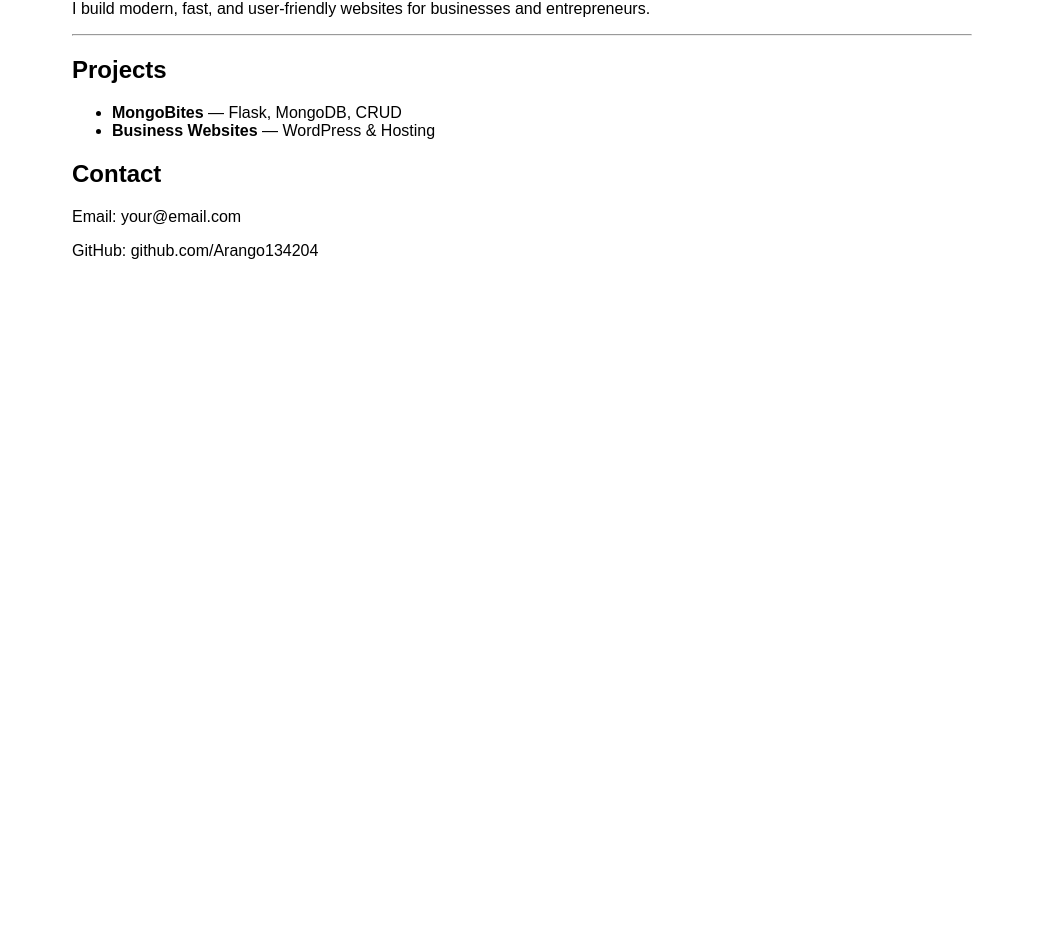
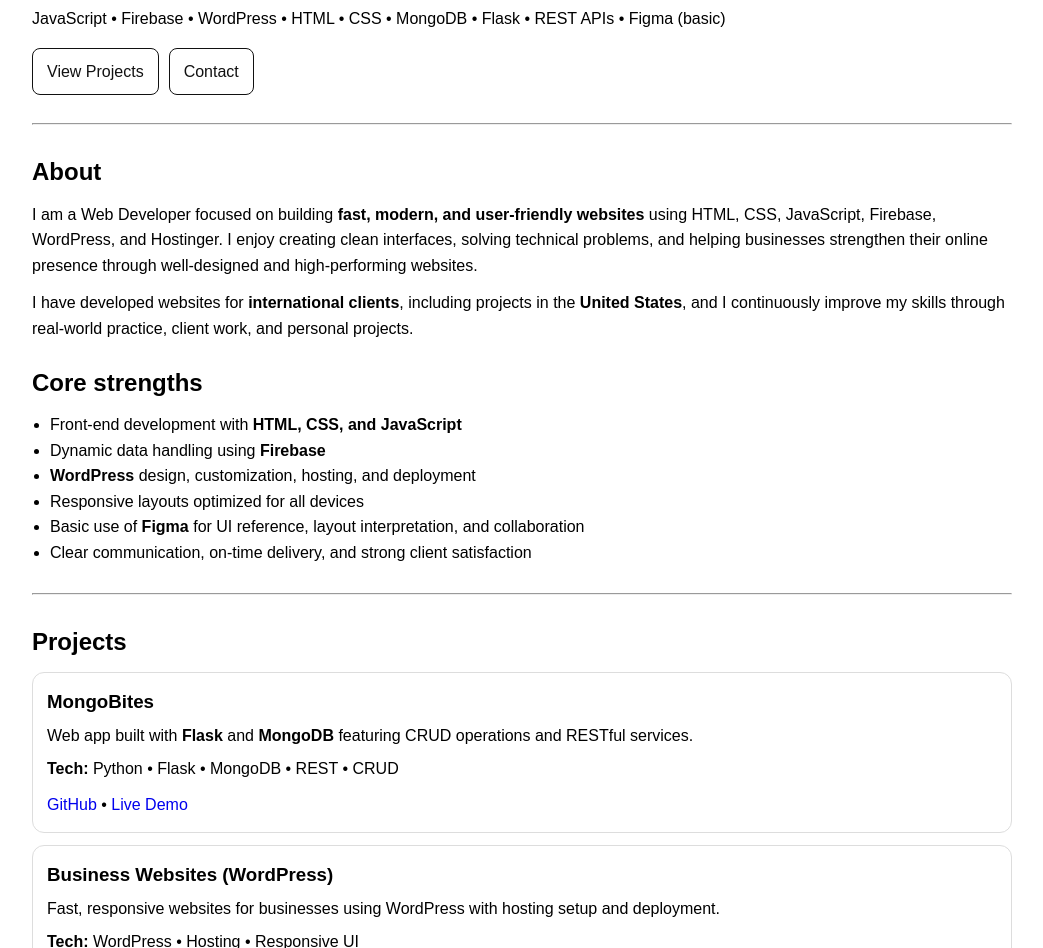
Before and after one commit to Arango134204/portfolio, a plain HTML site: page index.html in a window 1280 px wide. Shown: the part 152-1100 px from the top of the page, without its empty margins (118-1161 px from the left). Before the commit the page ends 800 px from the top, so only its background shows below. Drawn offline with Linux system fonts and the light colour scheme.

Commit message:
Update index.html

```diff
--- a/index.html
+++ b/index.html
@@ -3,28 +3,133 @@
 <head>
   <meta charset="utf-8" />
   <meta name="viewport" content="width=device-width, initial-scale=1" />
-  <title>Juan José | Web Developer</title>
+  <title>Juan José Arango | Web Developer</title>
+  <meta name="description" content="Web Developer building modern, high-performance websites with JavaScript, Firebase, and WordPress." />
 </head>
-<body style="font-family: Arial, sans-serif; max-width: 900px; margin: 60px auto; padding: 0 16px;">
 
-  <h1>Juan José Arango</h1>
-  <p><strong>Web Developer</strong> — JavaScript • Firebase • WordPress</p>
+<body style="font-family: Arial, sans-serif; line-height: 1.6; max-width: 980px; margin: 60px auto; padding: 0 16px;">
 
-  <p>
-    I build modern, fast, and user-friendly websites for businesses and entrepreneurs.
-  </p>
+  <!-- HERO -->
+  <header style="margin-bottom: 28px;">
+    <h1 style="margin: 0;">Juan José Arango</h1>
+    <p style="margin: 8px 0 0; font-size: 18px;">
+      <strong>Web Developer</strong> helping businesses build modern, high-performance websites.
+    </p>
+    <p style="margin: 10px 0 0;">
+      JavaScript • Firebase • WordPress • HTML • CSS • MongoDB • Flask • REST APIs • Figma (basic)
+    </p>
+
+    <div style="margin-top: 16px; display: flex; gap: 10px; flex-wrap: wrap;">
+      <a href="#projects" style="display:inline-block; padding:10px 14px; border:1px solid #111; text-decoration:none; color:#111; border-radius:8px;">
+        View Projects
+      </a>
+      <a href="#contact" style="display:inline-block; padding:10px 14px; border:1px solid #111; text-decoration:none; color:#111; border-radius:8px;">
+        Contact
+      </a>
+    </div>
+  </header>
 
   <hr>
 
-  <h2>Projects</h2>
-  <ul>
-    <li><strong>MongoBites</strong> — Flask, MongoDB, CRUD</li>
-    <li><strong>Business Websites</strong> — WordPress & Hosting</li>
-  </ul>
+  <!-- ABOUT -->
+  <section id="about" style="margin-top: 28px;">
+    <h2 style="margin: 0 0 10px;">About</h2>
+    <p style="margin: 0;">
+      I am a Web Developer focused on building <strong>fast, modern, and user-friendly websites</strong> using
+      HTML, CSS, JavaScript, Firebase, WordPress, and Hostinger. I enjoy creating clean interfaces, solving
+      technical problems, and helping businesses strengthen their online presence through well-designed and
+      high-performing websites.
+    </p>
+    <p style="margin: 12px 0 0;">
+      I have developed websites for <strong>international clients</strong>, including projects in the <strong>United States</strong>,
+      and I continuously improve my skills through real-world practice, client work, and personal projects.
+    </p>
+  </section>
 
-  <h2>Contact</h2>
-  <p>Email: your@email.com</p>
-  <p>GitHub: github.com/Arango134204</p>
+  <!-- CORE STRENGTHS -->
+  <section style="margin-top: 22px;">
+    <h2 style="margin: 0 0 10px;">Core strengths</h2>
+    <ul style="margin: 0; padding-left: 18px;">
+      <li>Front-end development with <strong>HTML, CSS, and JavaScript</strong></li>
+      <li>Dynamic data handling using <strong>Firebase</strong></li>
+      <li><strong>WordPress</strong> design, customization, hosting, and deployment</li>
+      <li>Responsive layouts optimized for all devices</li>
+      <li>Basic use of <strong>Figma</strong> for UI reference, layout interpretation, and collaboration</li>
+      <li>Clear communication, on-time delivery, and strong client satisfaction</li>
+    </ul>
+  </section>
+
+  <hr style="margin: 28px 0;">
+
+  <!-- PROJECTS -->
+  <section id="projects">
+    <h2 style="margin: 0 0 10px;">Projects</h2>
+
+    <div style="border:1px solid #ddd; border-radius:12px; padding:14px; margin-bottom: 12px;">
+      <h3 style="margin: 0 0 6px;">MongoBites</h3>
+      <p style="margin: 0 0 8px;">
+        Web app built with <strong>Flask</strong> and <strong>MongoDB</strong> featuring CRUD operations and RESTful services.
+      </p>
+      <p style="margin: 0;"><strong>Tech:</strong> Python • Flask • MongoDB • REST • CRUD</p>
+      <p style="margin: 10px 0 0;">
+        <a href="#" style="text-decoration:none;">GitHub</a> •
+        <a href="#" style="text-decoration:none;">Live Demo</a>
+      </p>
+    </div>
+
+    <div style="border:1px solid #ddd; border-radius:12px; padding:14px;">
+      <h3 style="margin: 0 0 6px;">Business Websites (WordPress)</h3>
+      <p style="margin: 0 0 8px;">
+        Fast, responsive websites for businesses using WordPress with hosting setup and deployment.
+      </p>
+      <p style="margin: 0;"><strong>Tech:</strong> WordPress • Hosting • Responsive UI</p>
+      <p style="margin: 10px 0 0;">
+        <a href="#" style="text-decoration:none;">Work Samples</a>
+      </p>
+    </div>
+
+    <p style="margin-top: 12px; color:#444;">
+      (Next: add 1–2 more projects like your Turnero EPS / Angular-Spring project when you’re ready.)
+    </p>
+  </section>
+
+  <hr style="margin: 28px 0;">
+
+  <!-- SERVICES -->
+  <section id="services">
+    <h2 style="margin: 0 0 10px;">Services</h2>
+    <ul style="margin: 0; padding-left: 18px;">
+      <li><strong>Business websites</strong> (WordPress or custom)</li>
+      <li><strong>Landing pages</strong> optimized for conversions</li>
+      <li><strong>Performance & responsiveness</strong> improvements</li>
+      <li><strong>Hosting setup</strong> and deployment (Hostinger / Netlify)</li>
+    </ul>
+  </section>
+
+  <hr style="margin: 28px 0;">
+
+  <!-- CONTACT -->
+  <section id="contact">
+    <h2 style="margin: 0 0 10px;">Contact</h2>
+    <p style="margin: 0 0 10px;">
+      I’m currently open to web development projects, long-term collaborations, and opportunities to build custom websites.
+    </p>
+
+    <ul style="margin: 0; padding-left: 18px;">
+      <li><strong>Email:</strong> <a href="mailto:your@email.com">your@email.com</a></li>
+      <li><strong>GitHub:</strong> <a href="https://github.com/Arango134204">github.com/Arango134204</a></li>
+      <li><strong>LinkedIn:</strong> <a href="#">Add your LinkedIn URL</a></li>
+      <li><strong>WhatsApp (optional):</strong> <a href="#">Add your WhatsApp link</a></li>
+    </ul>
+  </section>
+
+  <footer style="margin: 40px 0 10px; color:#666; font-size: 14px;">
+    © <span id="y"></span> Juan José Arango — Built with HTML/CSS and deployed on Netlify.
+  </footer>
+
+  <script>
+    document.getElementById("y").textContent = new Date().getFullYear();
+  </script>
 
 </body>
 </html>
```
